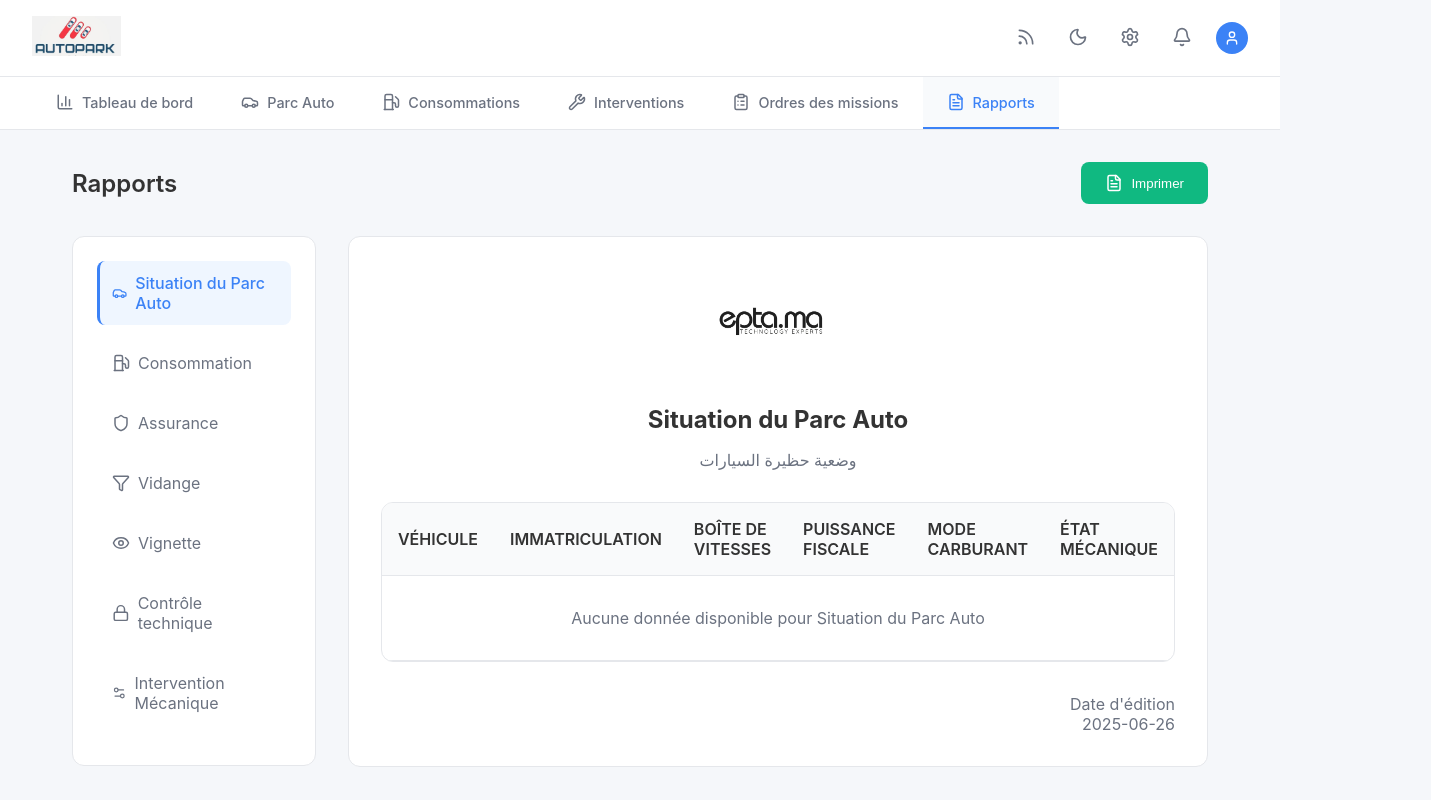
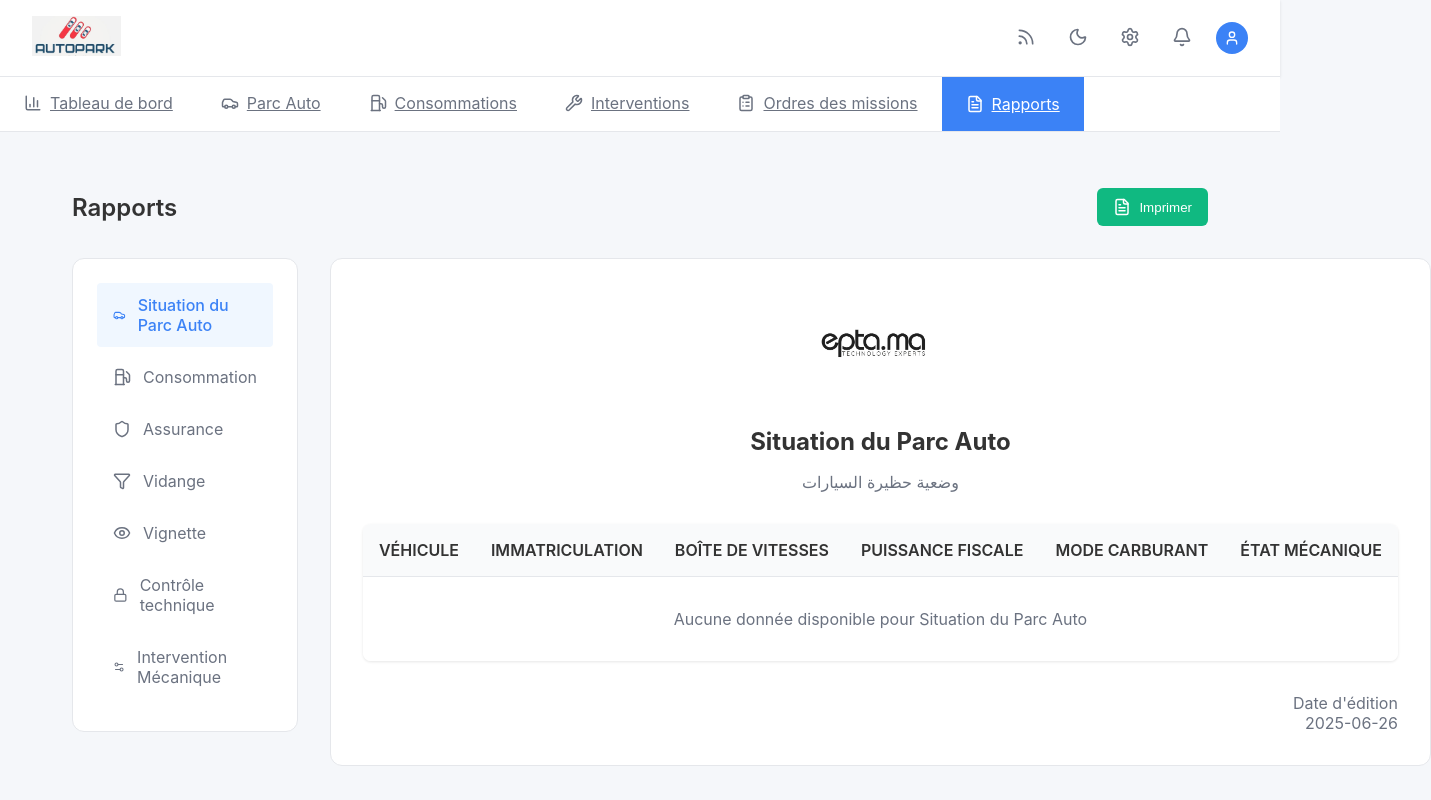
Before and after one commit to achraf-essarih/autopark-front, a React (Create React App) app: page /rapports in a window 1280 px wide. Shown: the whole page, 1431 px wide, since content can reach past the window. Built offline with nearby package versions, Linux system fonts and the light colour scheme.

Commit message:
night mode corection

```diff
--- a/src/App.css
+++ b/src/App.css
@@ -19,6 +19,12 @@
   --tab-active-bg: #f8fafc;
   --intervention-active-bg: #3b82f6;
   --intervention-active-text: #ffffff;
+  --nav-active-bg: #3b82f6;
+  --nav-active-text: #ffffff;
+  --sidebar-active-bg: #f0f7ff;
+  --sidebar-active-text: #3b82f6;
+  --table-header-bg-dark: #374151;
+  --table-row-bg: #ffffff;
 }
 
 .dark-mode {
@@ -37,11 +43,17 @@
   --shadow-color: rgba(0, 0, 0, 0.5);
   --chart-placeholder-bg: #374151;
   --chart-placeholder-border: #4b5563;
-  --table-header-bg: #374151;
+  --table-header-bg: #1e293b;
   --hover-bg: #374151;
   --tab-active-bg: #2563eb;
   --intervention-active-bg: #2563eb;
   --intervention-active-text: #ffffff;
+  --nav-active-bg: #3b82f6;
+  --nav-active-text: #ffffff;
+  --sidebar-active-bg: #1e293b;
+  --sidebar-active-text: #3b82f6;
+  --table-header-bg-dark: #1e293b;
+  --table-row-bg: #1f2937;
 }
 
 * {
@@ -129,9 +141,11 @@ body {
 
 /* Navigation Styles */
 .nav-container {
-  background: var(--header-bg);
+  display: flex;
   border-bottom: 1px solid var(--border-color);
-  padding: 0 2rem;
+  margin-bottom: 1.5rem;
+  overflow-x: auto;
+  background-color: var(--bg-secondary);
 }
 
 .nav-tabs {
@@ -141,29 +155,24 @@ body {
 
 .nav-tab {
   padding: 1rem 1.5rem;
-  background: none;
-  border: none;
+  color: var(--text-secondary);
   cursor: pointer;
-  font-size: 0.9rem;
-  font-weight: 500;
-  color: var(--text-secondary);
-  border-bottom: 2px solid transparent;
-  transition: all 0.2s;
+  white-space: nowrap;
   display: flex;
   align-items: center;
   gap: 0.5rem;
-  text-decoration: none;
+  border-bottom: 2px solid transparent;
+  transition: all 0.2s;
 }
 
 .nav-tab:hover {
   color: var(--text-primary);
-  background: var(--hover-bg);
 }
 
 .nav-tab.active {
-  color: var(--accent-color);
-  border-bottom-color: var(--accent-color);
-  background: var(--tab-active-bg);
+  color: var(--nav-active-text);
+  border-bottom: none;
+  background: var(--nav-active-bg);
 }
 
 /* Main Content */
@@ -288,59 +297,68 @@ body {
   color: var(--text-primary);
 }
 
+/* Button Styles */
 .btn {
-  padding: 0.75rem 1.5rem;
-  border-radius: 0.5rem;
-  border: none;
-  cursor: pointer;
-  font-weight: 500;
-  transition: all 0.2s;
   display: inline-flex;
   align-items: center;
+  justify-content: center;
   gap: 0.5rem;
+  padding: 0.625rem 1rem;
+  font-weight: 500;
+  border-radius: 0.375rem;
+  cursor: pointer;
+  transition: all 0.2s;
+  border: 1px solid var(--border-color);
+  background-color: var(--bg-secondary);
+  color: var(--text-primary);
+}
+
+.btn:hover {
+  background-color: var(--hover-bg);
 }
 
 .btn-primary {
-  background: var(--accent-color);
+  background-color: var(--accent-color);
   color: white;
+  border: none;
 }
 
 .btn-primary:hover {
-  background: var(--accent-hover);
+  background-color: var(--accent-hover);
 }
 
 .btn-success {
-  background: var(--success-color);
+  background-color: var(--success-color);
   color: white;
+  border: none;
 }
 
 .btn-success:hover {
-  background: var(--success-hover);
+  background-color: var(--success-hover);
 }
 
 /* Form Styles */
 .form-container {
-  background: var(--card-bg);
-  padding: 2rem;
+  background-color: var(--card-bg);
+  border: 1px solid var(--border-color);
   border-radius: 0.75rem;
-  box-shadow: 0 1px 3px var(--shadow-color);
-  border: 1px solid var(--border-color);
-  margin-bottom: 2rem;
+  padding: 1.5rem;
+  margin-bottom: 1.5rem;
 }
 
 .form-grid {
   display: grid;
-  grid-template-columns: repeat(auto-fit, minmax(300px, 1fr));
+  grid-template-columns: repeat(auto-fill, minmax(250px, 1fr));
   gap: 1.5rem;
 }
 
 .form-group {
-  display: flex;
-  flex-direction: column;
-  gap: 0.5rem;
+  margin-bottom: 1rem;
 }
 
 .form-label {
+  display: block;
+  margin-bottom: 0.5rem;
   font-weight: 500;
   color: var(--text-primary);
 }
@@ -348,11 +366,10 @@ body {
 .form-input,
 .form-select,
 .form-textarea {
+  width: 100%;
   padding: 0.75rem;
   border: 1px solid var(--border-color);
-  border-radius: 0.5rem;
-  font-size: 0.9rem;
-  transition: border-color 0.2s, box-shadow 0.2s;
+  border-radius: 0.375rem;
   background-color: var(--bg-secondary);
   color: var(--text-primary);
 }
@@ -362,7 +379,11 @@ body {
 .form-textarea:focus {
   outline: none;
   border-color: var(--accent-color);
-  box-shadow: 0 0 0 3px rgba(59, 130, 246, 0.1);
+  box-shadow: 0 0 0 2px rgba(59, 130, 246, 0.2);
+}
+
+.form-input::placeholder {
+  color: var(--text-secondary);
 }
 
 .form-textarea {
@@ -414,42 +435,55 @@ body {
   border: 1px solid var(--border-color);
   border-radius: 0 0 0.75rem 0.75rem;
   padding: 2rem;
+  color: var(--text-primary);
 }
 
 /* Table Styles */
 .table-container {
-  background: var(--card-bg);
-  border-radius: 0.75rem;
-  border: 1px solid var(--border-color);
-  overflow: hidden;
+  overflow-x: auto;
+  margin-bottom: 1.5rem;
+  border-radius: 0.5rem;
+  box-shadow: 0 1px 3px 0 var(--shadow-color);
 }
 
 .table {
   width: 100%;
   border-collapse: collapse;
+  text-align: left;
 }
 
-.table th,
-.table td {
-  padding: 1rem;
-  text-align: left;
-  border-bottom: 1px solid var(--border-color);
+.table thead tr {
+  background-color: var(--table-header-bg);
+  color: var(--text-primary);
 }
 
 .table th {
-  background: var(--table-header-bg);
+  padding: 1rem;
   font-weight: 600;
-  color: var(--text-primary);
+  white-space: nowrap;
+}
+
+.table td {
+  padding: 1rem;
+  border-top: 1px solid var(--border-color);
+}
+
+.table tbody tr {
+  background-color: var(--table-row-bg);
 }
 
 .table tbody tr:hover {
-  background: var(--hover-bg);
+  background-color: var(--hover-bg);
 }
 
+/* Empty state */
 .empty-state {
-  text-align: center;
+  display: flex;
+  justify-content: center;
+  align-items: center;
   padding: 3rem;
   color: var(--text-secondary);
+  background-color: var(--table-row-bg);
 }
 
 /* Responsive */
--- a/src/components/Navigation.js
+++ b/src/components/Navigation.js
@@ -7,7 +7,6 @@ const Navigation = () => {
 
   return (
     <nav className="nav-container">
-      <div className="nav-tabs">
       {NAV_ITEMS.map((item) => {
         const Icon = item.icon;
         return (
@@ -21,7 +20,6 @@ const Navigation = () => {
           </Link>
         );
       })}
-      </div>
     </nav>
   );
 };
--- a/src/pages/Consommations.js
+++ b/src/pages/Consommations.js
@@ -12,7 +12,7 @@ const Consommations = () => {
 
       {showForm && (
         <div className="form-container">
-          <h3 style={{ marginBottom: '1.5rem', color: '#1f2937' }}>Ajouter une nouvelle consommation</h3>
+          <h3 style={{ marginBottom: '1.5rem', color: 'var(--text-primary)' }}>Ajouter une nouvelle consommation</h3>
           <div className="form-grid">
             <div className="form-group">
               <label className="form-label">Véhicule *</label>
@@ -44,7 +44,7 @@ const Consommations = () => {
         </div>
       )}
 
-      <div style={{ background: 'white', borderRadius: '0.75rem', padding: '1rem', marginBottom: '2rem' }}>
+      <div style={{ background: 'var(--card-bg)', borderRadius: '0.75rem', padding: '1rem', marginBottom: '2rem', border: '1px solid var(--border-color)' }}>
         <button
           className="btn btn-primary"
           onClick={() => setShowForm(!showForm)}
@@ -56,7 +56,7 @@ const Consommations = () => {
       </div>
 
       <div className="table-container">
-        <div style={{ padding: '1rem', borderBottom: '1px solid #e5e7eb', background: '#f9fafb', display: 'flex', justifyContent: 'space-between', alignItems: 'center' }}>
+        <div style={{ padding: '1rem', borderBottom: '1px solid var(--border-color)', background: 'var(--table-header-bg)', display: 'flex', justifyContent: 'space-between', alignItems: 'center' }}>
           <h3>Gestion des consommations (0)</h3>
           <input type="text" placeholder="Search" className="form-input" style={{ width: '200px' }} />
         </div>
--- a/src/pages/Interventions.js
+++ b/src/pages/Interventions.js
@@ -28,7 +28,7 @@ const Interventions = () => {
 
       <div className="intervention-content">
         <div style={{ marginBottom: '2rem' }}>
-          <h3 style={{ marginBottom: '1.5rem', color: '#1f2937' }}>
+          <h3 style={{ marginBottom: '1.5rem', color: 'var(--text-primary)' }}>
             Control de véhicule | {INTERVENTION_TABS.find(t => t.id === activeTab)?.label} (0)
           </h3>
           <div className="form-grid">
@@ -63,7 +63,7 @@ const Interventions = () => {
         </div>
 
         <div className="table-container">
-          <div style={{ padding: '1rem', borderBottom: '1px solid #e5e7eb', background: '#f9fafb', display: 'flex', justifyContent: 'space-between', alignItems: 'center' }}>
+          <div style={{ padding: '1rem', borderBottom: '1px solid var(--border-color)', background: 'var(--table-header-bg)', display: 'flex', justifyContent: 'space-between', alignItems: 'center' }}>
             <input type="text" placeholder="Search" className="form-input" style={{ width: '200px' }} />
           </div>
           <div className="empty-state">
--- a/src/pages/Rapports.js
+++ b/src/pages/Rapports.js
@@ -9,7 +9,7 @@ const Rapports = () => {
     <div className="main-content">
       <div className="page-header">
         <h1 className="page-title">Rapports</h1>
-        <button className="btn btn-success">
+        <button className="btn btn-success" style={{ display: 'flex', alignItems: 'center', gap: '0.5rem' }}>
           <FileText size={18} />
           Imprimer
         </button>
@@ -17,7 +17,7 @@ const Rapports = () => {
 
       <div style={{ display: 'flex', gap: '2rem' }}>
         <div style={{ width: '300px' }}>
-          <div style={{ background: 'white', borderRadius: '0.75rem', padding: '1.5rem', border: '1px solid #e5e7eb' }}>
+          <div style={{ background: 'var(--card-bg)', borderRadius: '0.75rem', padding: '1.5rem', border: '1px solid var(--border-color)' }}>
             {REPORT_TABS.map((tab) => {
               const Icon = tab.icon;
               const isActive = activeReportTab === tab.id;
@@ -26,17 +26,16 @@ const Rapports = () => {
                   key={tab.id}
                   onClick={() => setActiveReportTab(tab.id)}
                   style={{
-                    marginBottom: '1rem',
-                    padding: '0.75rem',
-                    color: isActive ? '#3b82f6' : '#6b7280',
+                    marginBottom: '0.5rem',
+                    padding: '0.75rem 1rem',
+                    color: isActive ? 'var(--sidebar-active-text)' : 'var(--text-secondary)',
                     cursor: 'pointer',
-                    borderRadius: '0.5rem',
-                    background: isActive ? '#eff6ff' : 'transparent',
-                    borderLeft: isActive ? '3px solid #3b82f6' : '3px solid transparent',
+                    borderRadius: '0.25rem',
+                    background: isActive ? 'var(--sidebar-active-bg)' : 'transparent',
                     transition: 'all 0.2s'
                   }}
                 >
-                  <div style={{ display: 'flex', alignItems: 'center', gap: '0.5rem', fontWeight: isActive ? '500' : 'normal' }}>
+                  <div style={{ display: 'flex', alignItems: 'center', gap: '0.75rem', fontWeight: isActive ? '500' : 'normal' }}>
                     <Icon size={18} />
                     {tab.label}
                   </div>
@@ -47,7 +46,7 @@ const Rapports = () => {
         </div>
 
         <div style={{ flex: 1 }}>
-          <div style={{ background: 'white', borderRadius: '0.75rem', padding: '2rem', border: '1px solid #e5e7eb', textAlign: 'center' }}>
+          <div style={{ background: 'var(--card-bg)', borderRadius: '0.75rem', padding: '2rem', border: '1px solid var(--border-color)', textAlign: 'center' }}>
             <div style={{ marginBottom: '2rem' }}>
               <div style={{ display: 'flex', justifyContent: 'center', alignItems: 'center', gap: '2rem', marginBottom: '2rem' }}>
                 <div style={{ textAlign: 'center' }}>
@@ -68,7 +67,7 @@ const Rapports = () => {
               <h2 style={{ marginBottom: '1rem' }}>
                 {REPORT_TABS.find(tab => tab.id === activeReportTab)?.label || 'Situation du Parc Auto'}
               </h2>
-              <p style={{ color: '#6b7280', marginBottom: '2rem' }}>
+              <p style={{ color: 'var(--text-secondary)', marginBottom: '2rem' }}>
                 {REPORT_TRANSLATIONS[activeReportTab]}
               </p>
             </div>
@@ -114,7 +113,7 @@ const Rapports = () => {
                     <td colSpan={
                       activeReportTab === 'parc-auto' ? 6 :
                       activeReportTab === 'consommation' ? 5 : 5
-                    } style={{ textAlign: 'center', padding: '2rem', color: '#6b7280' }}>
+                    } style={{ textAlign: 'center', padding: '2rem', color: 'var(--text-secondary)' }}>
                       Aucune donnée disponible pour {REPORT_TABS.find(tab => tab.id === activeReportTab)?.label}
                     </td>
                   </tr>
@@ -122,7 +121,7 @@ const Rapports = () => {
               </table>
             </div>
 
-            <div style={{ marginTop: '2rem', textAlign: 'right', color: '#6b7280' }}>
+            <div style={{ marginTop: '2rem', textAlign: 'right', color: 'var(--text-secondary)' }}>
               <p>Date d'édition</p>
               <p>2025-06-26</p>
             </div>
```
Lines whose indentation alone changed are shown as unchanged.
